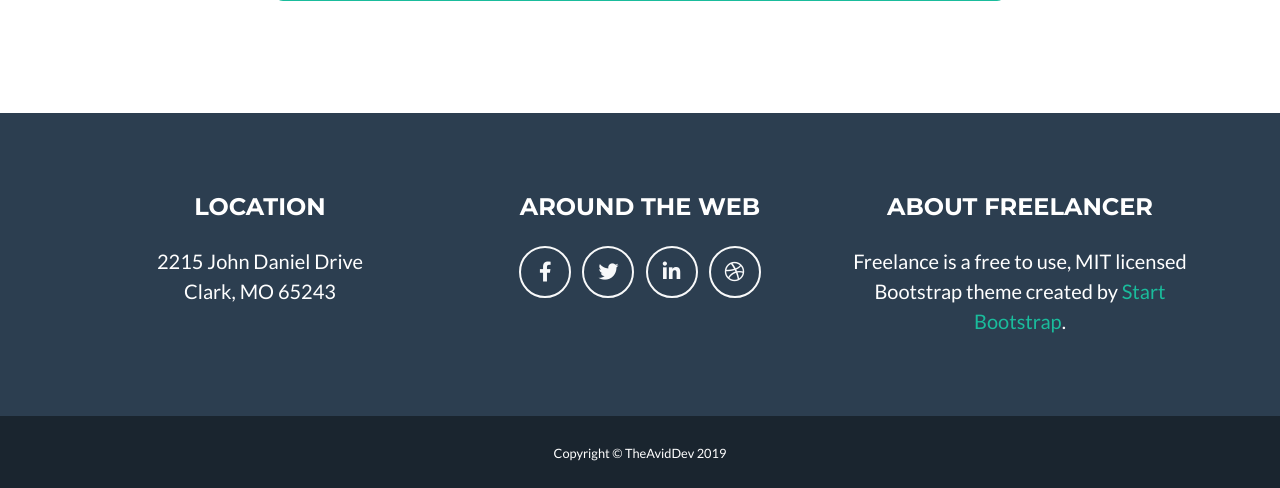
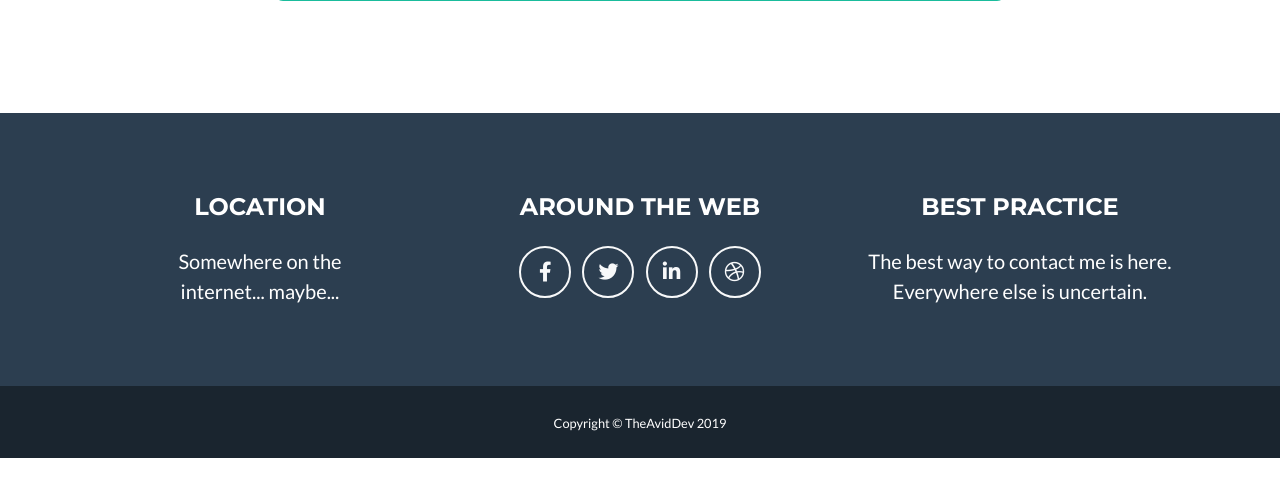
Before and after one commit to fluix-dev/site, a Django app: page / in a window 1280 px wide. Shown: the part 2970-3458 px from the top of the page. After the commit the page ends 3428 px from the top, so only its background shows below. Run offline with Django 3.2, Linux system fonts and the light colour scheme; some libraries are stand-ins or nearby versions.

Commit message:
Changed footer description

```diff
--- a/myapp/templates/sections/footer.html
+++ b/myapp/templates/sections/footer.html
@@ -6,8 +6,8 @@
       <!-- Footer Location -->
       <div class="col-lg-4 mb-5 mb-lg-0">
         <h4 class="text-uppercase mb-4">Location</h4>
-        <p class="lead mb-0">2215 John Daniel Drive
-          <br>Clark, MO 65243</p>
+        <p class="lead mb-0">Somewhere on the
+          <br>internet... maybe...</p>
       </div>
 
       <!-- Footer Social Icons -->
@@ -29,9 +29,9 @@
 
       <!-- Footer About Text -->
       <div class="col-lg-4">
-        <h4 class="text-uppercase mb-4">About Freelancer</h4>
-        <p class="lead mb-0">Freelance is a free to use, MIT licensed Bootstrap theme created by
-          <a href="http://startbootstrap.com">Start Bootstrap</a>.</p>
+        <h4 class="text-uppercase mb-4">Best Practice</h4>
+        <p class="lead mb-0">The best way to contact me is here.
+        <br>Everywhere else is uncertain.</p>
       </div>
 
     </div>
```
